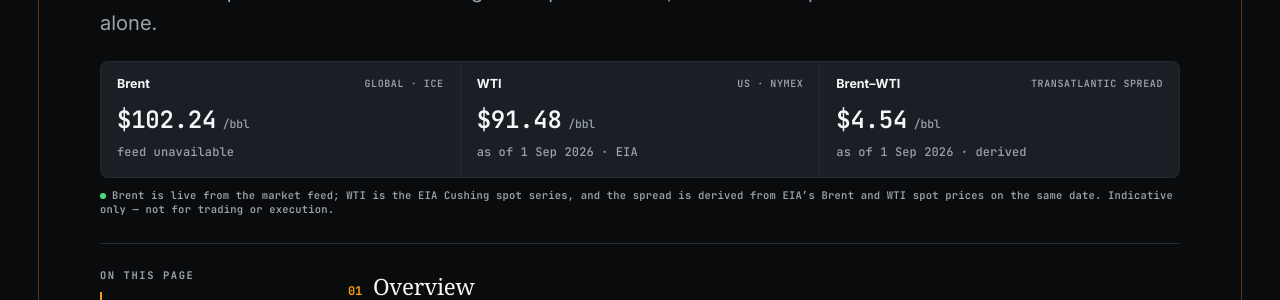
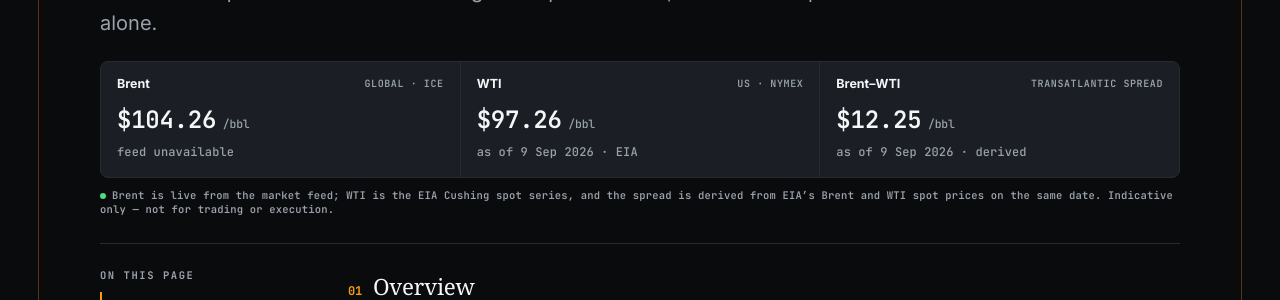
Before and after one commit to maverickrocx/RiskMaverick, a Jekyll site: the page built from markets/commodities/crude-refined.md, in a window 1280 px wide and 900 px high. Shown: the part 290-590 px from the top of the window. Built offline with Jekyll 4.4.1, drawn with Linux system fonts in a browser that asks for light colours; some web fonts are replaced; part of the change alters nothing that is shown.

Commit message:
chore(marks): daily benchmark refresh from primary sources

```diff
--- a/_data/marks.yml
+++ b/_data/marks.yml
@@ -2,47 +2,47 @@
 # Each mark carries the date and publisher it came from.
 
 brent:
-  price: "$102.24"
-  asof: "10 Sep 2026"
+  price: "$104.26"
+  asof: "11 Sep 2026"
   source: "market feed"
 brent_spot:
-  price: "$96.02"
-  asof: "1 Sep 2026"
+  price: "$109.51"
+  asof: "9 Sep 2026"
   source: "EIA"
 brent_wti:
-  price: "$4.54"
-  asof: "1 Sep 2026"
+  price: "$12.25"
+  asof: "9 Sep 2026"
   source: "derived"
 de_da:
-  price: "€191.82"
-  asof: "10 Sep 2026"
+  price: "€195.23"
+  asof: "11 Sep 2026"
   source: "SMARD"
-  low: 62.38
-  high: 585.1
+  low: 121.92
+  high: 326.46
   points: 96
 estr:
-  price: "2.189%"
-  asof: "9 Sep 2026"
+  price: "2.190%"
+  asof: "10 Sep 2026"
   source: "ECB"
 eurusd:
-  price: "1.1634"
-  asof: "10 Sep 2026"
+  price: "1.1597"
+  asof: "11 Sep 2026"
   source: "market feed"
 fed_target:
   price: "3.50–3.75%"
-  asof: "9 Sep 2026"
+  asof: "10 Sep 2026"
   source: "Federal Reserve"
 gbpusd:
-  price: "1.3550"
-  asof: "10 Sep 2026"
+  price: "1.3510"
+  asof: "11 Sep 2026"
   source: "market feed"
 gold:
-  price: "$4,437.20"
-  asof: "10 Sep 2026"
+  price: "$4,384.70"
+  asof: "11 Sep 2026"
   source: "market feed"
 henry_hub:
-  price: "$2.90"
-  asof: "1 Sep 2026"
+  price: "$2.81"
+  asof: "9 Sep 2026"
   source: "EIA"
 lme_al:
   price: "$3,222"
@@ -53,8 +53,8 @@ lme_cu:
   asof: "28 Aug 2026"
   source: "LME"
 n225:
-  price: "65,270.95"
-  asof: "10 Sep 2026"
+  price: "64,011.34"
+  asof: "11 Sep 2026"
   source: "market feed"
 rggi:
   price: "$35.00"
@@ -62,33 +62,33 @@ rggi:
   source: "RGGI"
 sofr:
   price: "3.64%"
-  asof: "8 Sep 2026"
+  asof: "9 Sep 2026"
   source: "NY Fed"
 sp500:
-  price: "7,636.36"
-  asof: "9 Sep 2026"
+  price: "7,591.70"
+  asof: "10 Sep 2026"
   source: "market feed"
 stoxx50:
-  price: "6,311.30"
-  asof: "10 Sep 2026"
+  price: "6,321.70"
+  asof: "11 Sep 2026"
   source: "market feed"
 us10y:
-  price: "4.83%"
-  asof: "9 Sep 2026"
+  price: "4.95%"
+  asof: "10 Sep 2026"
   source: "US Treasury"
 us2y:
-  price: "4.43%"
-  asof: "9 Sep 2026"
+  price: "4.56%"
+  asof: "10 Sep 2026"
   source: "US Treasury"
 us30y:
-  price: "5.28%"
-  asof: "9 Sep 2026"
+  price: "5.37%"
+  asof: "10 Sep 2026"
   source: "US Treasury"
 usdjpy:
-  price: "153.69"
-  asof: "10 Sep 2026"
+  price: "154.09"
+  asof: "11 Sep 2026"
   source: "market feed"
 wti:
-  price: "$91.48"
-  asof: "1 Sep 2026"
+  price: "$97.26"
+  asof: "9 Sep 2026"
   source: "EIA"
```
